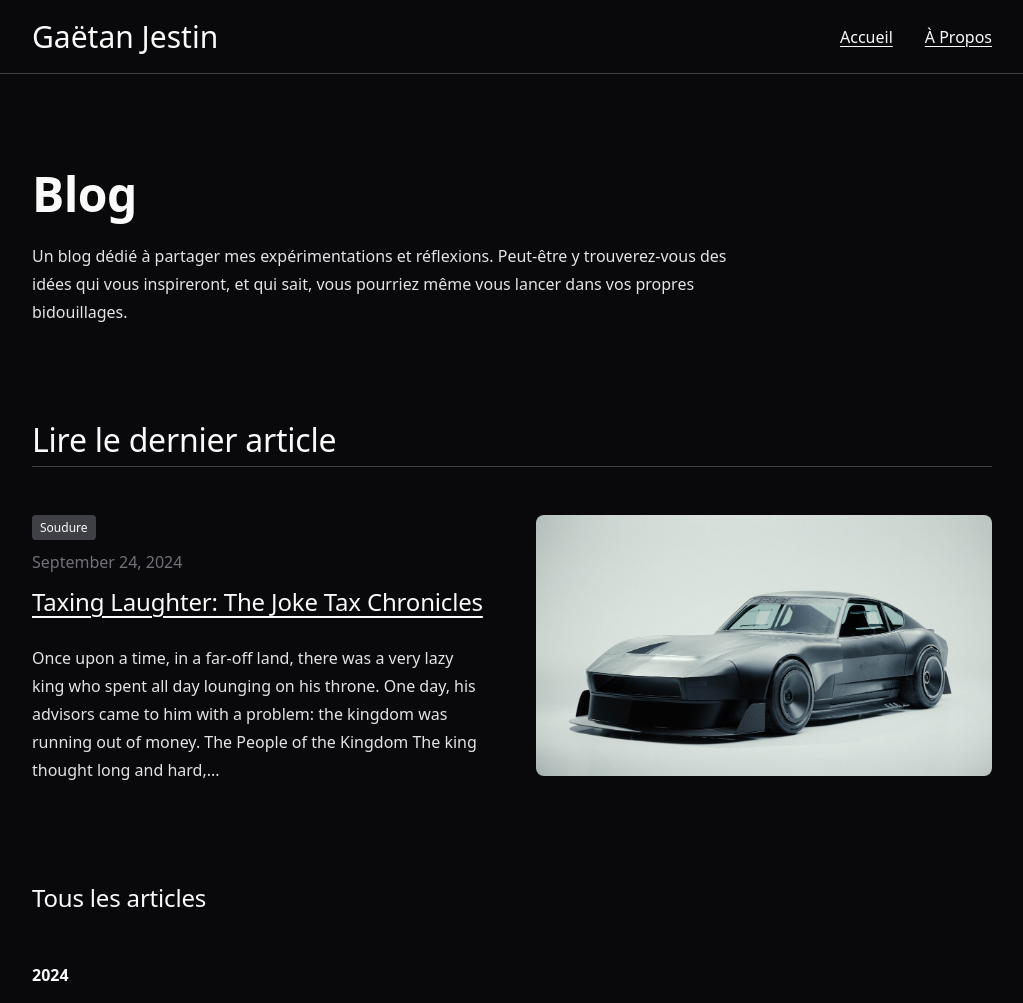
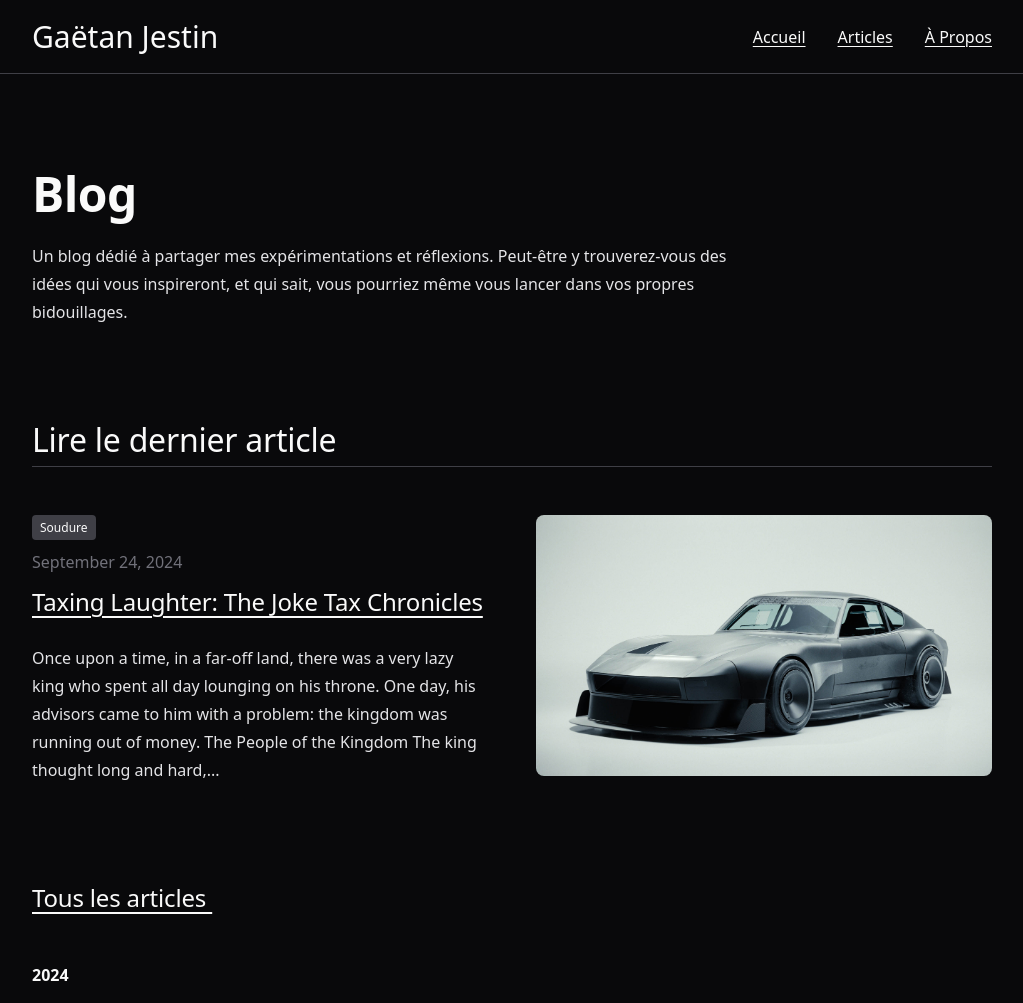
Before and after one commit to MerlinConnected/blablarduino, a Jekyll site: the page built from index.md, in a window 1280 px wide. Shown: the top 1003 px of the page, without its empty margins (128-1151 px from the left). Built offline with Jekyll 4.4.1, drawn with Linux system fonts in a browser that asks for light colours.

Commit message:
feat(Nav): added aria stuff and anchor links

```diff
--- a/_data/navigation.yml
+++ b/_data/navigation.yml
@@ -1,6 +1,6 @@
 - title: Accueil
   url: /
-# - title: Articles
-#   url: /articles/
+- title: Articles
+  url: /#all-articles
 - title: À Propos
   url: /about/
--- a/_includes/nav.html
+++ b/_includes/nav.html
@@ -3,18 +3,22 @@
 		<a href="/" class="title" aria-label="Accueil - Gaëtan Jestin">
 			Gaëtan Jestin
 		</a>
-		<ul role="menubar">
+		<ul
+			id="main-menu"
+			role="menubar"
+			aria-label="Menu principal"
+		>
 			{% for item in site.data.navigation %}
 			<li role="none">
 				<a
 					href="{{ item.url | relative_url }}"
 					role="menuitem"
 					{% if page.url == item.url %}
-						class="active"
 						aria-current="page"
 					{% endif %}
+					aria-label="{{ item.title }}"
 				>
-					{{ item.title }}
+					<span>{{ item.title }}</span>
 				</a>
 			</li>
 			{% endfor %}
--- a/_layouts/home.html
+++ b/_layouts/home.html
@@ -61,7 +61,23 @@
 			</section>
 
 			<section class="history" aria-labelledby="all-articles">
-				<h3 id="all-articles">Tous les articles</h3>
+				<h3 id="all-articles">
+					<a href="#all-articles">
+						Tous les articles
+						<svg
+							viewBox="0 0 16 16"
+							width="16"
+							height="16"
+							class="anchor-link"
+							onclick="navigator.clipboard.writeText(window.location.href.split('#')[0] + '#all-articles'); return false;"
+							title="Copier le lien"
+						>
+							<path
+								d="m7.775 3.275 1.25-1.25a3.5 3.5 0 1 1 4.95 4.95l-2.5 2.5a3.5 3.5 0 0 1-4.95 0 .751.751 0 0 1 .018-1.042.751.751 0 0 1 1.042-.018 1.998 1.998 0 0 0 2.83 0l2.5-2.5a2.002 2.002 0 0 0-2.83-2.83l-1.25 1.25a.751.751 0 0 1-1.042-.018.751.751 0 0 1-.018-1.042Zm-4.69 9.64a1.998 1.998 0 0 0 2.83 0l1.25-1.25a.751.751 0 0 1 1.042.018.751.751 0 0 1 .018 1.042l-1.25 1.25a3.5 3.5 0 1 1-4.95-4.95l2.5-2.5a3.5 3.5 0 0 1 4.95 0 .751.751 0 0 1-.018 1.042.751.751 0 0 1-1.042.018 1.998 1.998 0 0 0-2.83 0l-2.5 2.5a1.998 1.998 0 0 0 0 2.83Z"
+							></path>
+						</svg>
+					</a>
+				</h3>
 
 				<div class="container">
 					{% assign posts_by_year = site.posts | group_by_exp:"post", "post.date
--- a/_sass/bits/home.scss
+++ b/_sass/bits/home.scss
@@ -64,6 +64,18 @@
 	.history {
 		h3 {
 			margin-bottom: 3rem;
+			width: fit-content;
+
+			svg {
+				opacity: 0;
+				fill: $color-600;
+			}
+
+			&:hover {
+				svg {
+					opacity: 1;
+				}
+			}
 		}
 
 		.container {
```
